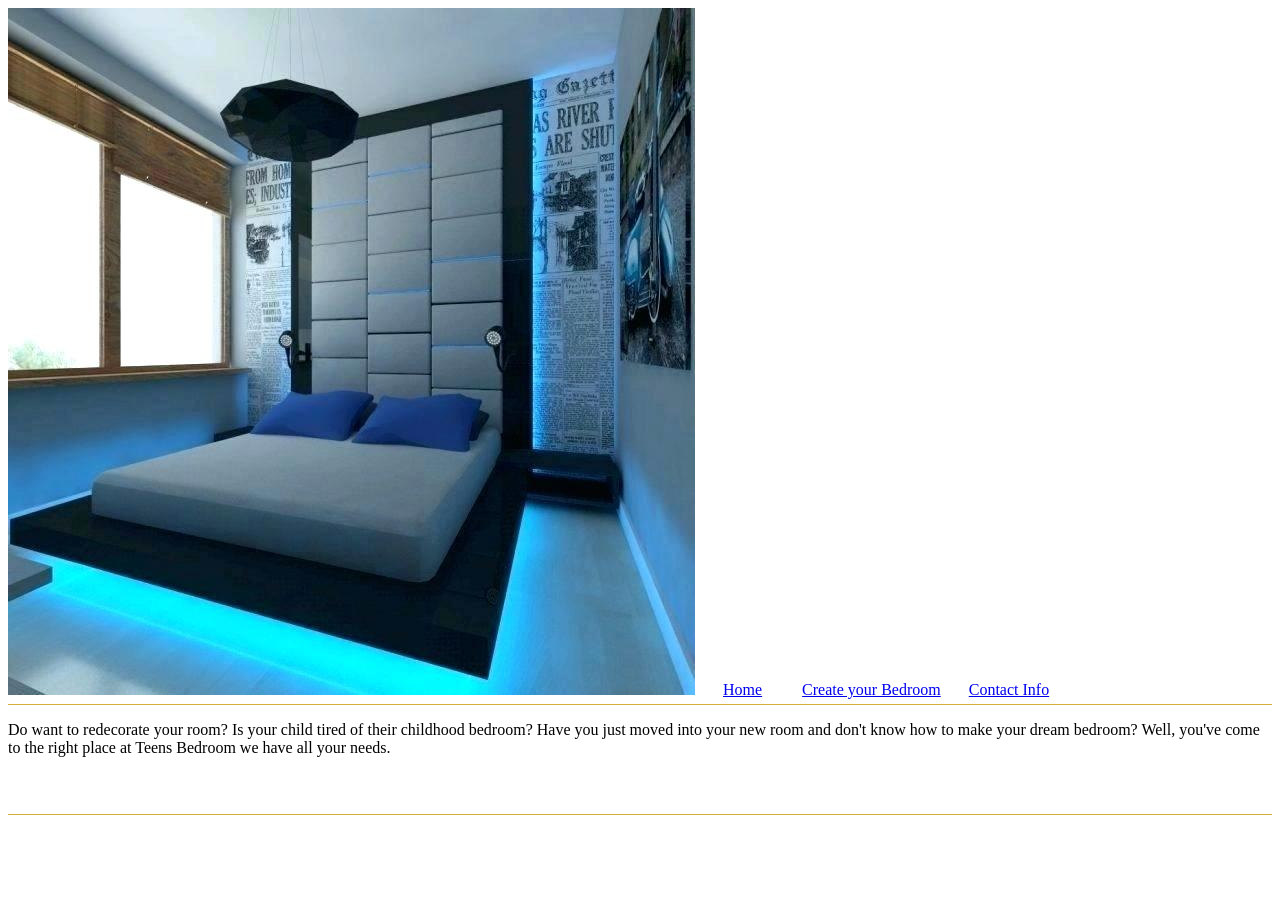
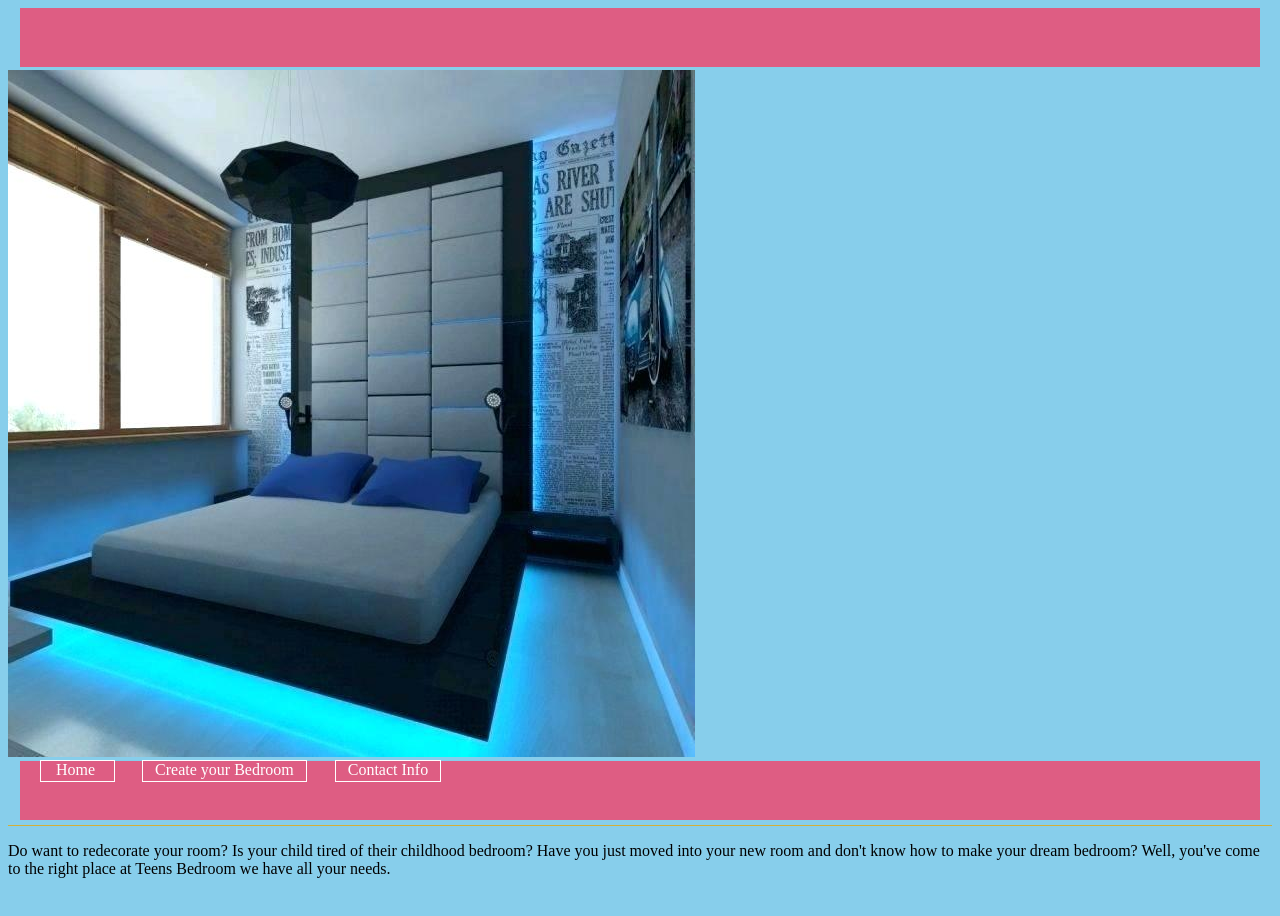
Before and after one commit to Kanani-kaloli-kekoa/benchmark, a plain HTML site: page Teen bedroom/index.html in a window 1280 px wide. Shown: the top 916 px of the page. Before the commit the page ends 823 px from the top, so only its background shows below. Drawn offline with Linux system fonts and the light colour scheme.

Commit message:
Trying to figure out how to make my nav display horizontally.

```diff
--- a/Teen bedroom/index.css
+++ b/Teen bedroom/index.css
@@ -3,33 +3,44 @@
     min-height: 3.5rem;
     margin: 0px 12px 3px;
     padding: 0px 5px 3px 5px;
-    border: solid
+    border: solid;
+    background-color: skyblue;
 }
 
-head {
+<!--.container {
+    min-height: 3.5rem;
+    margin: 0px 12px 3px;
+    padding: 0px 5px 3px 5px;
+    block: inline;
+    background-color: #de5d83;
+}
+
+-->head {
     color: #Dbf3fa;
 }
 
 img {
     object-fit: contain;
+    background-color: skyblue;
 }
 
 body {
-    background-color: #fff;
+    background-color: skyblue;
 }
 
 .home {
-    padding: 0px 12px 3px;
-    margin: 12px;
-    font-display: overlay;
+    padding: 0px 15px 3px;
+    margin: 15px;
 }
 
 .services {
-    margin: 0px 12px 3px;
+    padding: 0px 12px 3px;
+    margin: 12px;
 }
 
 .contact {
-    margin: 0px 12px 3px;
+    padding: 0px 12px 3px;
+    margin: 12px;
 }
 
 .line {
@@ -41,3 +52,10 @@ body {
     border-top: 1.5px solid #d4af37;
     margin: 5px 0;
 }
+
+a {
+    text-decoration: none;
+    border: solid 1px white;
+    color: white;
+    background-color: #de5d83;
+}
--- a/Teen bedroom/index.html
+++ b/Teen bedroom/index.html
@@ -12,10 +12,13 @@
 <body>
 
     <nav>
+        <div class="container"></div>
         <img src="images/cover.jpg">
-        <a href="index.html" class="home">Home</a>
-        <a href="services.html" class="services">Create your Bedroom</a>
-        <a href="contacts.html" class="contact">Contact Info</a>
+        <br>
+        <div class="container">
+            <a href="index.html" class="home">Home </a>
+            <a href="services.html" class="services">Create your Bedroom</a>
+            <a href="contacts.html" class="contact">Contact Info</a></div>
 
     </nav>
     <div class="line"></div>
@@ -28,7 +31,9 @@
 
     <div class="line2"></div>
 
+    <footer>
 
+    </footer>
 </body>
 
 </html>
--- /dev/null
+++ b/Teen bedroom/services.css
@@ -0,0 +1,11 @@
+.home {
+    margin: 12px;
+    padding: 0px 12px 3px;
+    background-color: #de5d83;
+    border: solid 2px white;
+    text-color
+}
+
+a {
+    text-decoration: none;
+}
```
Also changed, not shown: Teen bedroom/services.html (+2 -0 lines).
